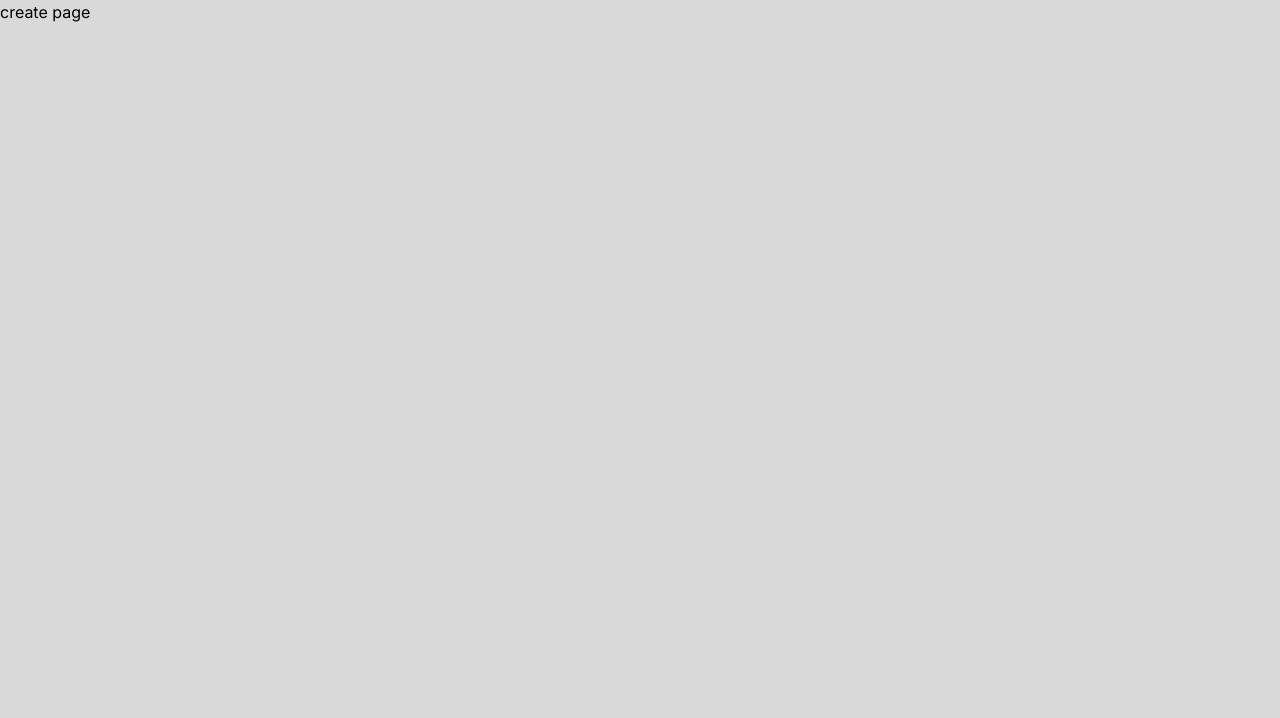
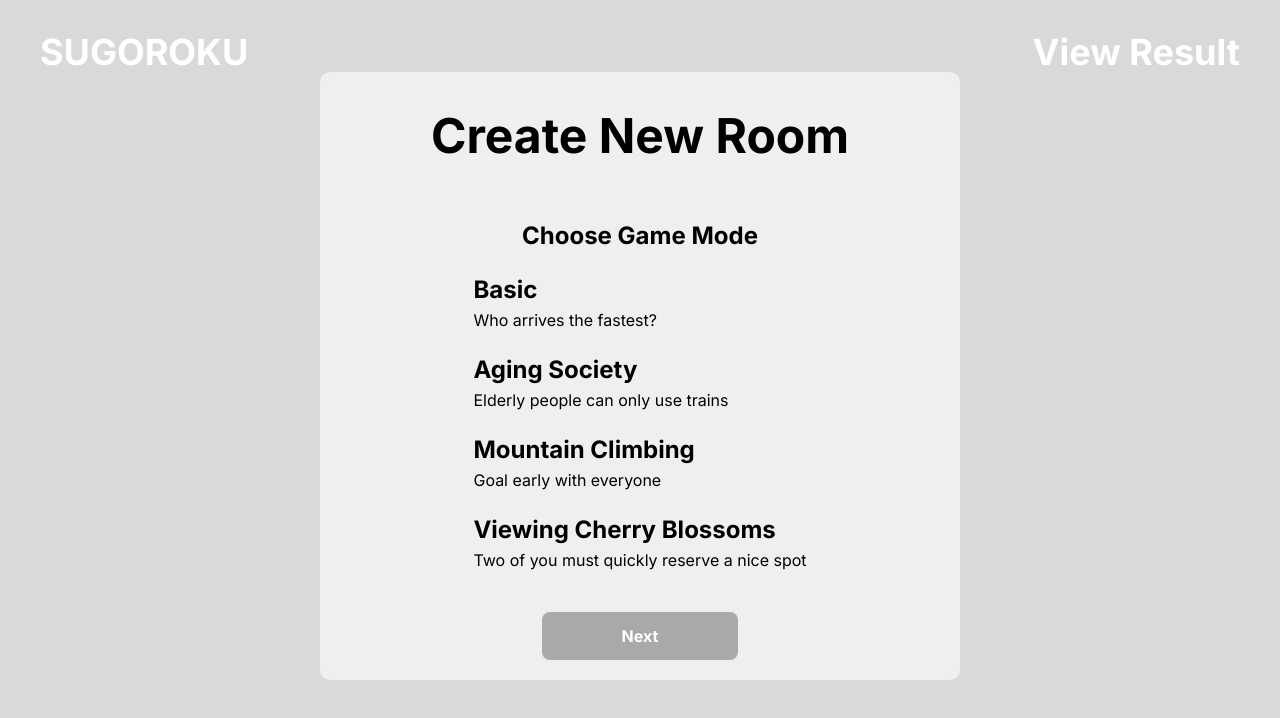
Before and after one commit to kouki-gftd/traffic-sugoroku, a Next.js app: page /create-room in a window 1280 px wide. Shown: the top 718 px of the page. Built offline with nearby package versions, Linux system fonts and the light colour scheme.

Commit message:
ルームの新規作成ページのUIの実装

```diff
--- a/app/create-room/page.tsx
+++ b/app/create-room/page.tsx
@@ -1,6 +1,36 @@
 const Page = () => {
   return (
-    <div>create page</div>
+    <div>
+      <div style={{ display: "flex", justifyContent: "space-between" }}>
+        <h1 className="mt-8 ml-10 text-4xl text-white font-bold">SUGOROKU</h1>
+        <h1 className="mt-8 mr-10 text-4xl text-white font-bold">View Result</h1>
+      </div>
+      <div className="create-new-room-container">
+        <div className="my-10 text-5xl font-bold">
+          Create New Room
+        </div>
+        <p className="mt-5 mb-5 text-2xl font-bold">Choose Game Mode</p>
+        <div className="game-mode">
+          <div>
+            <h1>Basic</h1>
+            <p>Who arrives the fastest?</p>
+          </div>
+          <div>
+            <h1>Aging Society</h1>
+            <p>Elderly people can only use trains</p>
+          </div>
+          <div>
+            <h1>Mountain Climbing</h1>
+            <p>Goal early with everyone</p>
+          </div>
+          <div>
+            <h1>Viewing Cherry Blossoms</h1>
+            <p>Two of you must quickly reserve a nice spot</p>
+          </div>
+        </div>
+        <button className="my-5 px-20 py-3 bg-buttonColor font-bold rounded-lg text-white">Next</button>
+      </div>
+    </div>
   )
 }
 
--- a/app/globals.css
+++ b/app/globals.css
@@ -22,3 +22,22 @@ body {
 .login-container form {
   width: 70%;
 }
+
+.create-new-room-container {
+  margin: 0 auto;
+  display: flex;
+  align-items: center;
+  flex-direction: column;
+  width: 50%;
+  border-radius: 10px;
+  background-color: rgba(255, 255, 255, 0.58);
+}
+
+.game-mode h1 {
+  font-size: 1.5rem;
+  font-weight: bold;
+}
+
+.game-mode >div {
+  margin-bottom: 20px;
+}
--- a/tailwind.config.ts
+++ b/tailwind.config.ts
@@ -9,7 +9,7 @@ const config: Config = {
   theme: {
     extend: {
       colors: {
-        "buttonColor": "#D9D9D9"
+        "buttonColor": "#ABA8A8"
       },
       backgroundImage: {
         "gradient-radial": "radial-gradient(var(--tw-gradient-stops))",
```
Also changed, not shown: 1 other file (tests, documents, lock files or other folders).
